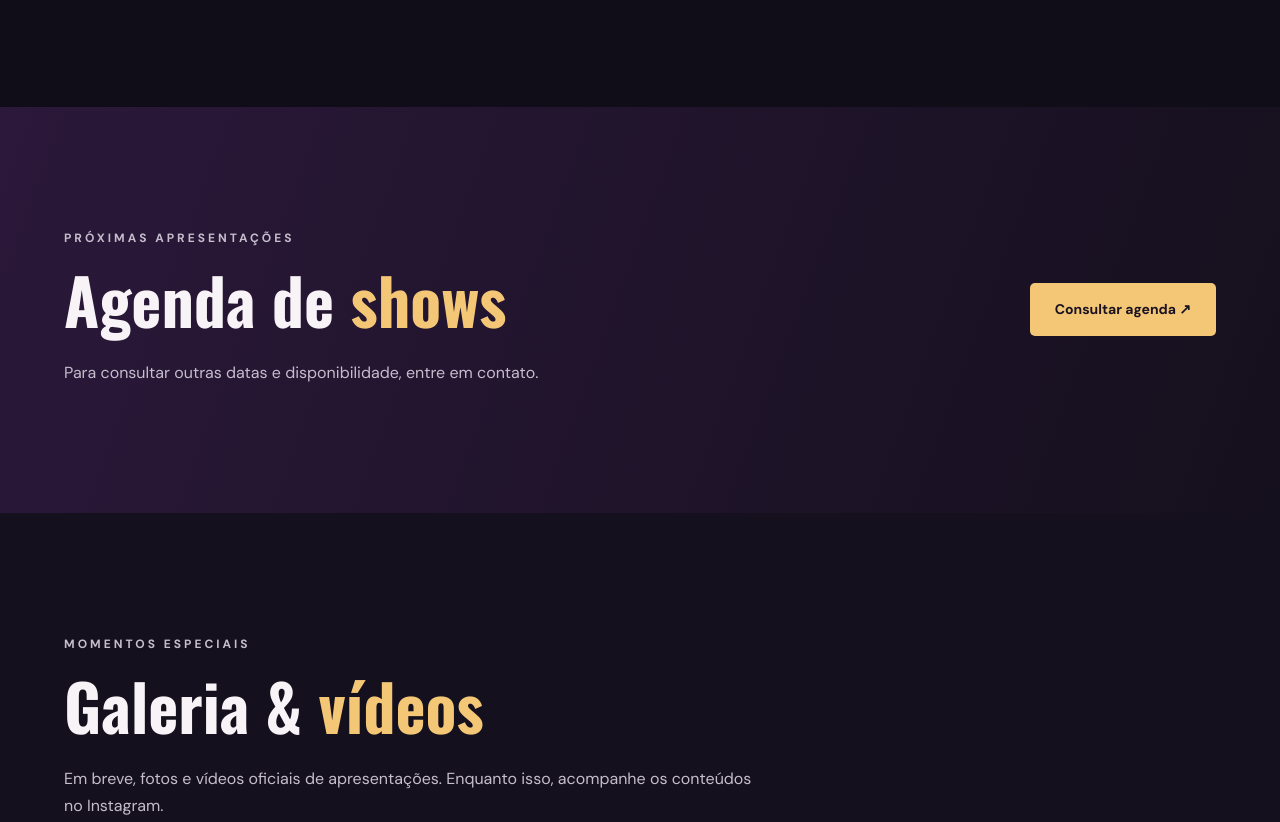
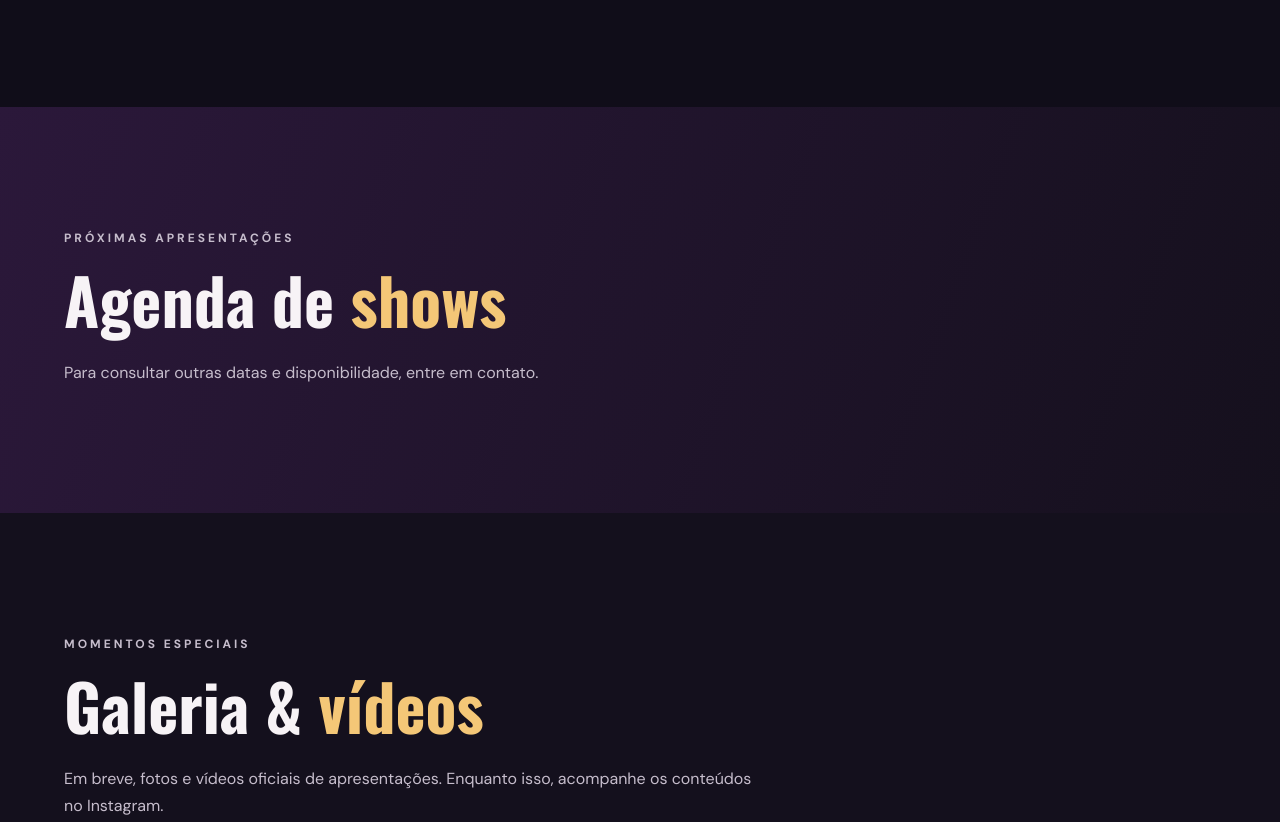
Before and after one commit to joaopcmilani-blip/site-antonio-freitas, a plain HTML site: page index.html in a window 1280 px wide. Shown: the part 1927-2749 px from the top of the page. Drawn offline with nearby package versions, Linux system fonts and the light colour scheme; a script that the page names is missing.

Commit message:
Remove botão Consultar agenda e amplia área dos eventos

```diff
--- a/index.html
+++ b/index.html
@@ -46,7 +46,7 @@
     </section>
     <section id="sobre" class="section about"><div><p class="eyebrow">A VOZ POR TRÁS DA MÚSICA</p><h2>Uma conexão que <em>vai além do palco.</em></h2></div><div><p>Antonio Freitas é cantor e intérprete, com presença musical em projetos e apresentações. Este é seu espaço oficial para compartilhar novidades, trabalhos e informações para contratação.</p><p>Quer levar música ao seu evento? Entre em contato diretamente para consultar disponibilidade e condições.</p><a class="text-link" href="#contato">Fale com Antonio ↗</a></div></section>
     <section id="projetos" class="section projects"><div class="section-heading"><p class="eyebrow">MÚSICA EM MOVIMENTO</p><h2>Projetos <em>musicais</em></h2></div><div class="cards"><article class="card"><span class="card-number">01 / PROJETO</span><h3>Banda Match</h3><p>Conheça o projeto e acompanhe as novidades nas redes sociais.</p><a href="https://www.instagram.com/bandamatchoficial/" target="_blank" rel="noopener noreferrer">Acompanhar no Instagram ↗</a></article><article class="card"><span class="card-number">02 / PROJETO</span><h3>Alma Retrô</h3><p>Mais um projeto musical para descobrir e acompanhar.</p><a href="https://www.instagram.com/alma.retrooficial/" target="_blank" rel="noopener noreferrer">Acompanhar no Instagram ↗</a></article></div></section>
-    <section id="agenda" class="section agenda"><div><p class="eyebrow">PRÓXIMAS APRESENTAÇÕES</p><h2>Agenda de <em>shows</em></h2><div id="agenda-dinamica" aria-live="polite"></div><p>Para consultar outras datas e disponibilidade, entre em contato.</p></div><a class="button primary" href="https://wa.me/5517992233212?text=Ol%C3%A1!%20Gostaria%20de%20consultar%20a%20agenda%20de%20shows." target="_blank" rel="noopener noreferrer">Consultar agenda ↗</a></section>
+    <section id="agenda" class="section agenda"><div class="agenda-content"><p class="eyebrow">PRÓXIMAS APRESENTAÇÕES</p><h2>Agenda de <em>shows</em></h2><div id="agenda-dinamica" aria-live="polite"></div><p>Para consultar outras datas e disponibilidade, entre em contato.</p></div></section>
     <section id="galeria" class="section gallery"><div class="section-heading"><p class="eyebrow">MOMENTOS ESPECIAIS</p><h2>Galeria &amp; <em>vídeos</em></h2><p>Em breve, fotos e vídeos oficiais de apresentações. Enquanto isso, acompanhe os conteúdos no Instagram.</p></div><div class="gallery-panel"><span>♪</span><h3>Viva a música de perto</h3><p>Fotos e vídeos serão adicionados aqui.</p><a class="text-link" href="https://www.instagram.com/vocalantoniofreitas/" target="_blank" rel="noopener noreferrer">Acessar Instagram ↗</a></div><div id="galeria-videos" class="video-gallery" aria-live="polite"></div></section>
     <section id="contato" class="section contact"><p class="eyebrow">VAMOS FAZER ACONTECER?</p><h2>Seu evento merece <em>música ao vivo.</em></h2><p>Entre em contato para shows, eventos e parcerias.</p><a class="button primary" href="https://wa.me/5517992233212?text=Ol%C3%A1%2C%20Antonio!%20Gostaria%20de%20um%20or%C3%A7amento%20para%20um%20evento." target="_blank" rel="noopener noreferrer">Solicitar orçamento pelo WhatsApp ↗</a><p class="contact-social"><a href="https://www.instagram.com/vocalantoniofreitas/" target="_blank" rel="noopener noreferrer">@vocalantoniofreitas ↗</a></p></section>
   </main>
```
